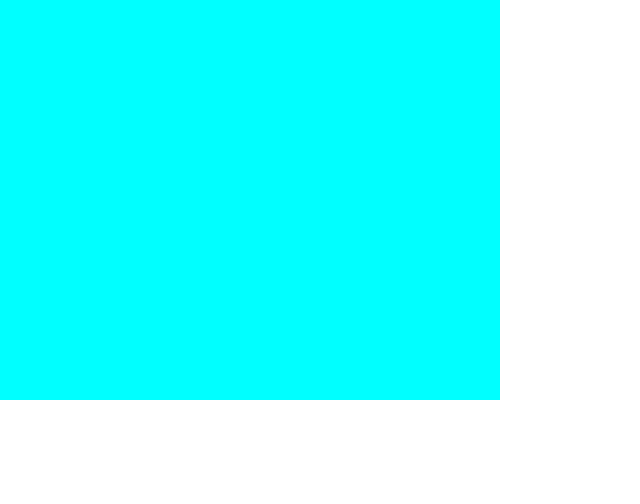
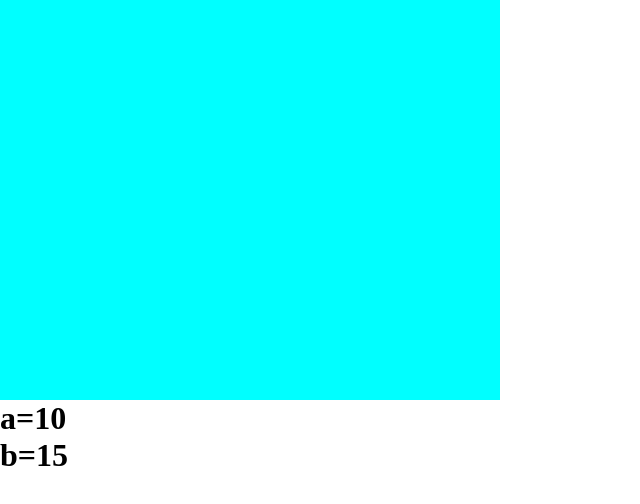
Before and after one commit to pushpalathasv/gitpractice, a plain HTML site: page index.html in a window 1280 px wide. Shown: the whole page, without its empty margins (0-640 px from the left). Drawn offline with Linux system fonts and the light colour scheme.

Commit message:
h1 value added

```diff
--- a/index.html
+++ b/index.html
@@ -8,6 +8,8 @@
 </head>
 <body>
     <div id="container"></div>
+    <h1>a=10</h1>
+    <h1>b=15</h1>
 
 </body>
 </html>
```
